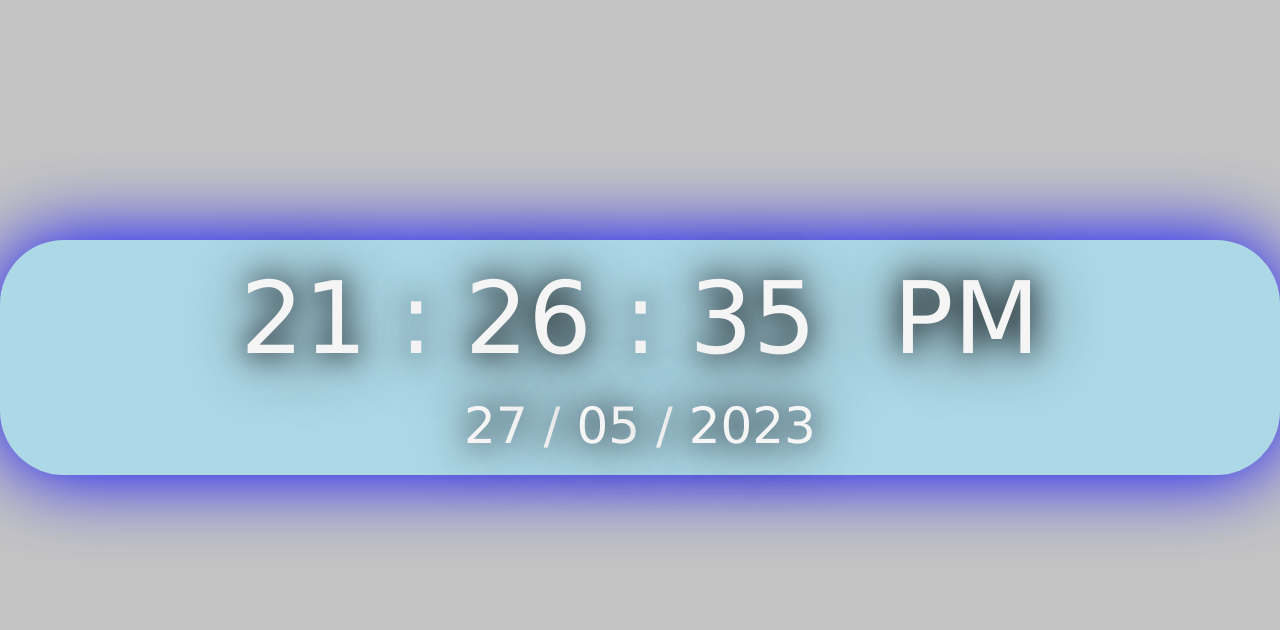
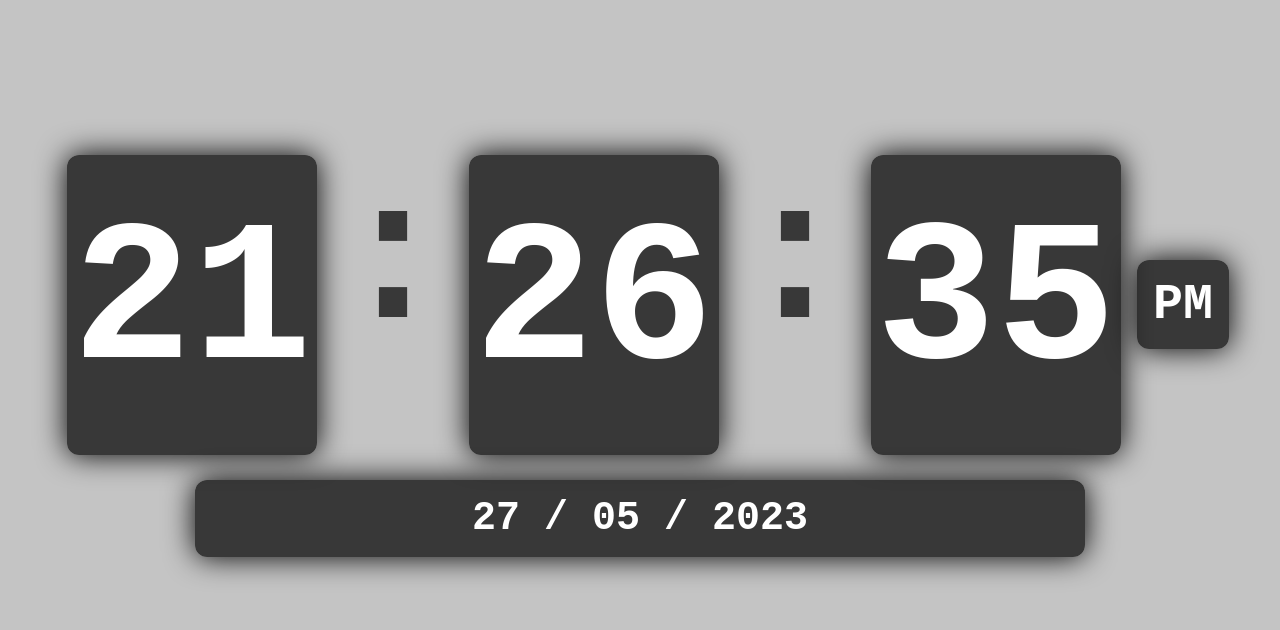
Before and after one commit to aliisetayesh/Digital-Clock, a plain HTML site: page index.html in a window 1280 px wide. Drawn offline with Linux system fonts and the light colour scheme.

Commit message:
first-edit

```diff
--- a/index.html
+++ b/index.html
@@ -12,7 +12,25 @@
     <title>Digital Clock</title>
 </head>
 <body>
-    <article>
+
+    <div id="container">
+        <div id="digital-clock">
+            <div id="hours">00</div>
+            <span class="am-pm">:</span>
+            <div id="minutes">00</div>
+            <span class="am-pm">:</span>
+            <div id="seconds">00</div>
+            <span id="am-pm"></span>
+        </div>
+        <div id="dateYear">
+            <span id="dates">00</span>
+            <span>/</span>
+            <span id="months">00</span>
+            <span>/</span>
+            <span id="years">0000</span>
+        </div>
+    </div>
+    <!-- <article>
         <span id="hours">00</span>
         <span>:</span>
         <span id="minutes">00</span>
@@ -26,7 +44,7 @@
             <span>/</span>
             <span id="years">0000</span>
         </div>
-    </article>
+    </article> -->
 
     <script src="./script.js"></script>
 </body>
--- a/style.css
+++ b/style.css
@@ -3,13 +3,114 @@
     padding: 0px;
     margin: 0px;
 }
+
 body {
-    font-family:'Lucida Sans', 'Lucida Sans Regular', 'Lucida Grande', 'Lucida Sans Unicode', Geneva, Verdana, sans-serif;
+    font-family: monospace;
     background-color: rgba(128, 128, 128, 0.459);
     padding: 0px;
     margin: 0px;
 }
-article {
+
+#container{
+    margin:  100px auto;
+    padding: 50px 0;
+}
+
+#container #digital-clock {
+    font-size: 200px;
+    font-weight: bold;
+    color: white;
+    text-align: center;
+    display: flex;
+    margin: auto ;
+    width: fit-content;
+}
+
+#digital-clock .am-pm { color:rgba(0, 0, 0, 0.712)}
+
+#am-pm {
+    font-size: 50px;
+    margin-top: 110px;
+    background-color: rgba(0, 0, 0, 0.712);
+    padding: 16px;
+    box-shadow: 0 0 30px black;
+    border-radius: 12px;
+    height: fit-content;
+}
+
+#digital-clock #hours {
+    box-sizing: border-box;
+    width: 250px;
+    height: 300px;
+    margin: 5px 16px;
+    padding: 35px 0px;
+    background-color: rgba(0, 0, 0, 0.712);
+    box-shadow: 0 0 30px black;
+    border-radius: 12px;
+}
+
+#digital-clock #minutes{
+    box-sizing: border-box;
+    width: 250px;
+    height: 300px;
+    padding: 35px 0px;
+    margin: 5px 16px;
+    background-color: rgba(0, 0, 0, 0.712);
+    box-shadow: 0 0 30px black;
+    border-radius: 12px;
+}
+
+#digital-clock #seconds{
+    box-sizing: border-box;
+    width: 250px;
+    height: 300px;
+    margin: 5px 16px;
+    padding: 35px 0px;
+    background-color: rgba(0, 0, 0, 0.712);
+    box-shadow: 0 0 30px black;
+    border-radius: 12px;
+}
+
+#dateYear {
+    padding: 16px;
+    font-size: 40px;
+    font-weight: bold;
+    color: white;
+    text-align: center;
+    margin:  20px auto ;
+    background-color: rgba(0, 0, 0, 0.712);
+    width: 890px;
+    box-shadow: 0 0 30px black;
+    border-radius: 12px;
+
+}
+
+
+
+
+
+
+
+
+
+
+
+
+
+
+
+
+
+
+
+
+
+
+
+
+
+
+/* article {
     width: 100%;
     top: 30%;
     position: absolute;
@@ -28,4 +129,4 @@ article {
 #dateYear{
     font-size: 50px;
     margin-top: 20px;
-}
+} */
```
